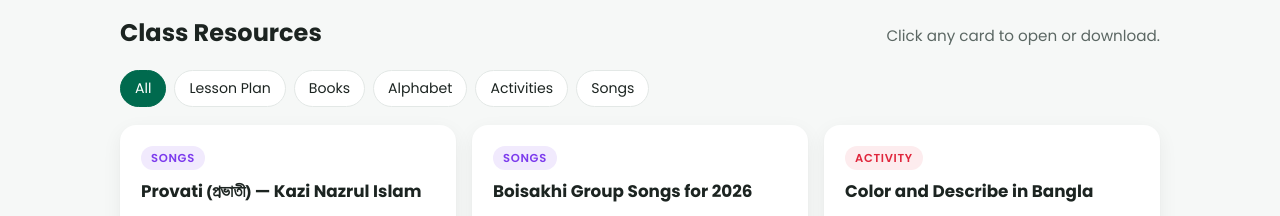
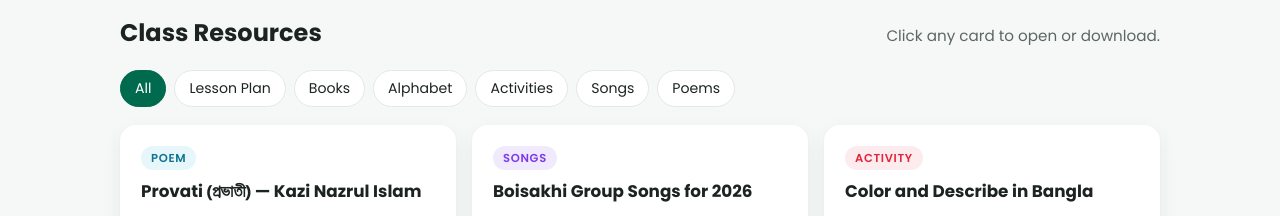
Before and after one commit to FSA-Fazle/BanglaClass, a plain HTML site: page BrantfordBanglaSchool.html in a window 1280 px wide. Shown: the part 704-920 px from the top of the page. Drawn offline with Linux system fonts and the light colour scheme.

Commit message:
Add separate Poems category on Brantford page
Move Provati into a new Poems filter with its own tag color.

Co-Authored-By: Claude Opus 5.5 <noreply@anthropic.com>

```diff
--- a/BrantfordBanglaSchool.html
+++ b/BrantfordBanglaSchool.html
@@ -106,6 +106,7 @@
     .t-alpha .icon, .t-alpha .tag { background: var(--amber-soft); color: #b06d00; }
     .t-act   .icon, .t-act   .tag { background: var(--red-soft);   color: var(--red); }
     .t-song  .icon, .t-song  .tag { background: #f1eafd; color: #7c3aed; }
+    .t-poem  .icon, .t-poem  .tag { background: #e6f6fb; color: #0e7490; }
 
     footer { border-top: 1px solid var(--line); background: var(--card); padding: 28px 0; margin-top: 64px; color: var(--muted); font-size: .9rem; }
     footer .wrap { display: flex; justify-content: space-between; flex-wrap: wrap; gap: 12px; }
@@ -193,12 +194,13 @@
         <button class="chip" aria-pressed="false" data-filter="alpha">Alphabet</button>
         <button class="chip" aria-pressed="false" data-filter="act">Activities</button>
         <button class="chip" aria-pressed="false" data-filter="song">Songs</button>
+        <button class="chip" aria-pressed="false" data-filter="poem">Poems</button>
       </div>
 
       <div class="grid">
 
-        <a class="res t-song" data-cat="song" href="PROVATI.pdf">
-          <div class="res-top"><span class="tag">Songs</span></div>
+        <a class="res t-poem" data-cat="poem" href="PROVATI.pdf">
+          <div class="res-top"><span class="tag">Poem</span></div>
           <h3>Provati <span class="bn">(প্রভাতী)</span> — Kazi Nazrul Islam</h3>
           <p class="desc">The morning poem <span class="bn">“ভোর হোলো, দোর খোলো”</span> in Bangla, with an English-letter transliteration to help read along.</p>
           <div class="meta"><span>November 14, 2026</span><span class="cta">Download &rarr;</span></div>
```
